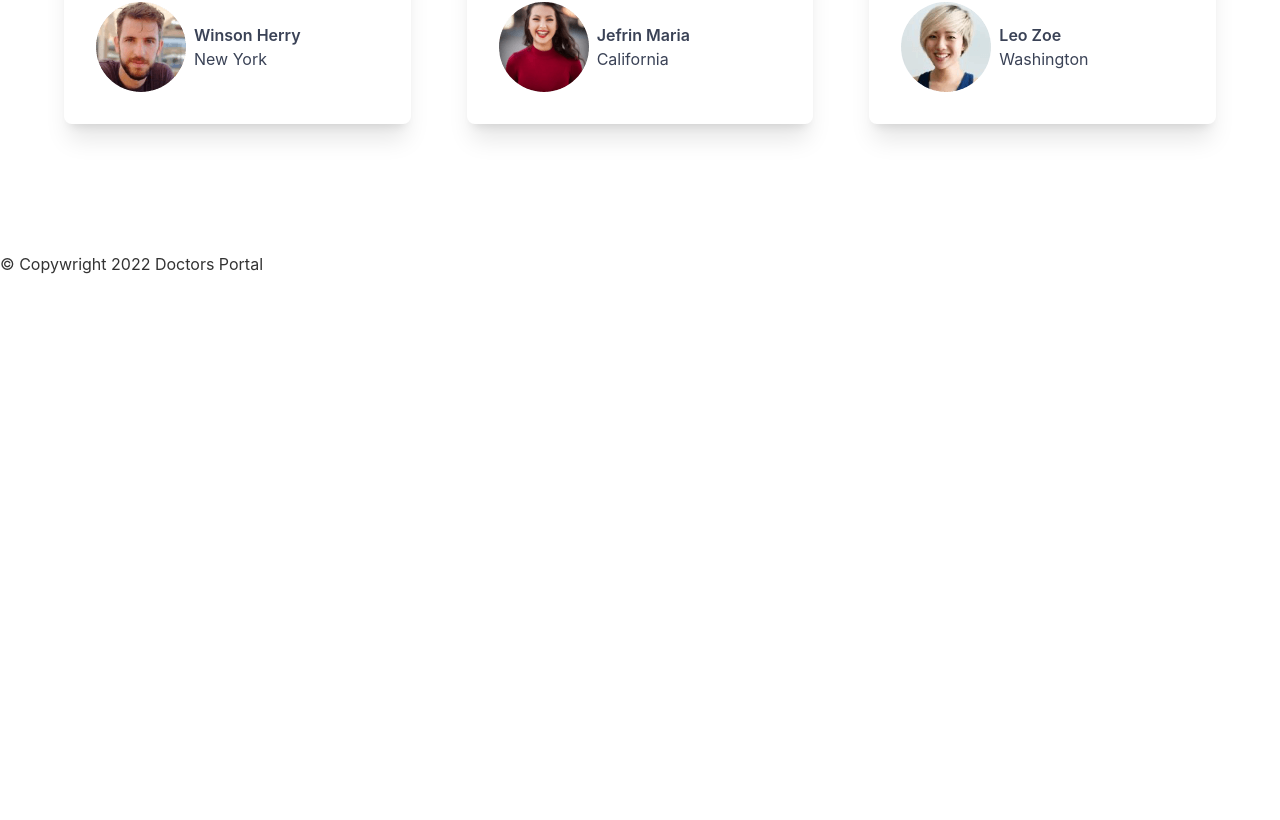
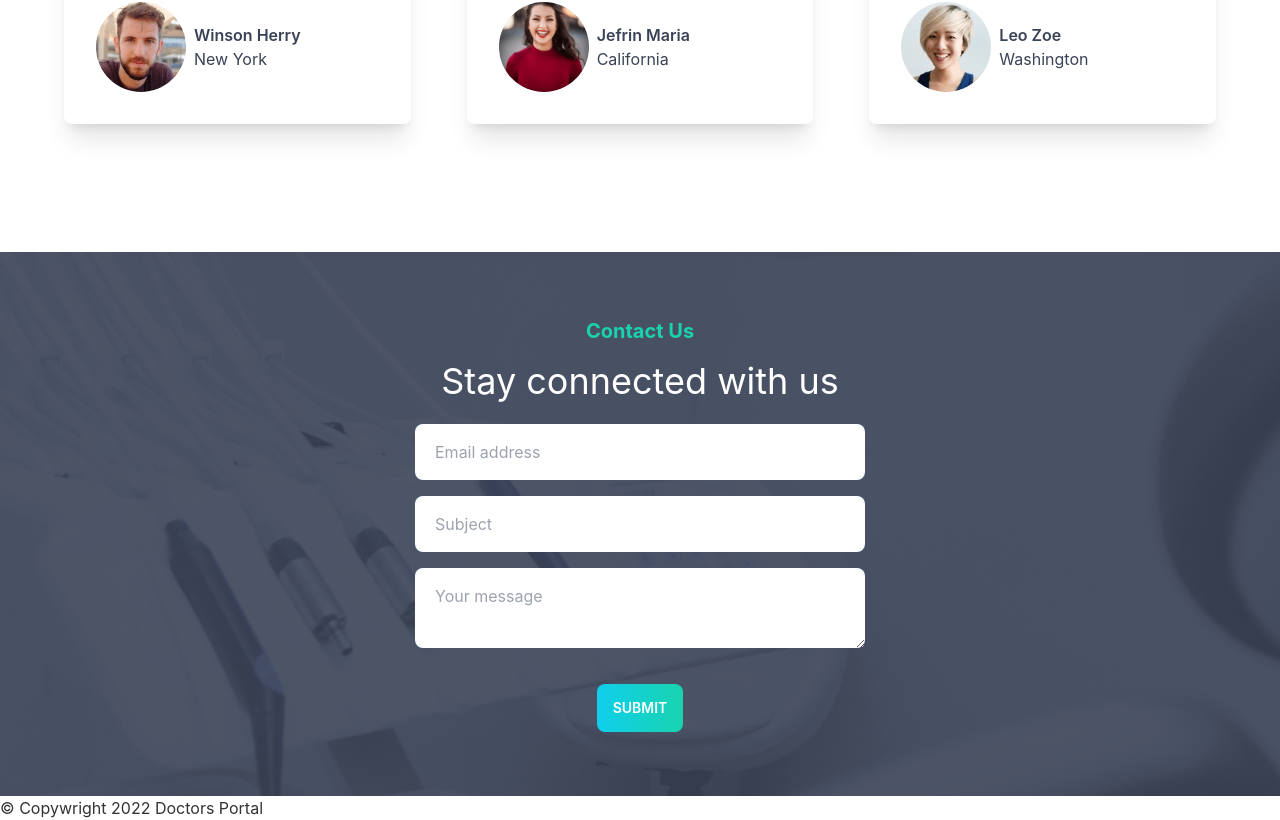
Before and after one commit to hnMurshed/doctors-portal-client, a React (Create React App) app: page / in a window 1280 px wide. Shown: the part 3526-4346 px from the top of the page. Before the commit the page ends 3802 px from the top, so only its background shows below. Built offline with nearby package versions, Linux system fonts and the light colour scheme.

Commit message:
contact form added on home page

```diff
--- a/package.json
+++ b/package.json
@@ -15,6 +15,7 @@
     "daisyui": "^2.14.3",
     "react": "^18.1.0",
     "react-dom": "^18.1.0",
+    "react-hook-form": "^7.31.1",
     "react-icons": "^4.3.1",
     "react-router-dom": "^6.3.0",
     "react-scripts": "5.0.1",
--- a/src/pages/home/Contact/Contact.js
+++ b/src/pages/home/Contact/Contact.js
@@ -1,13 +1,33 @@
 import React from 'react';
+import { useForm } from 'react-hook-form';
+import contactBg from '../../../assets/images/appointment.png';
+
+const contactStyle = {
+    background: `url('${contactBg}')`,
+    backgroundPosition: 'cover',
+    backgroundRepeat: 'no-repeat',
+}
 
 const Contact = () => {
+    const { register, handleSubmit } = useForm();
+    const onSubmit = (data, event) => {
+        console.log(data);
+        event.target.reset();
+    };
     return (
-        <div>
-            <h5 className='text-center capitalize text-secondary text-[20px] font-bold mb-2'>Contact Us</h5>
-            <h1 className="text-[36px]">Stay connected with us</h1>
-            <form>
-
-            </form>
+        <div style={contactStyle} className='py-16'>
+            <div className="mx-auto w-[450px]">
+                <h5 className='text-center capitalize text-secondary text-[20px] font-bold mb-2'>Contact Us</h5>
+                <h1 className="text-[36px] text-white text-center">Stay connected with us</h1>
+                <form onSubmit={handleSubmit(onSubmit)}>
+                    <input type='email' placeholder='Email address' className='block w-full mt-4 py-4 px-5 rounded-lg' {...register("email", { required: true })} />
+                    <input type='text' placeholder='Subject' className='block w-full mt-4 py-4 px-5 rounded-lg' {...register("subject")} required />
+                    <textarea placeholder='Your message' className='block w-full mt-4 py-4 px-5 rounded-lg' {...register('message')} required />
+                    <div className="text-center">
+                        <input type="submit" className="btn bg-gradient-to-l hover:bg-gradient-to-r from-secondary to-primary text-white border-0 mt-9 mx-auto" />
+                    </div>
+                </form>
+            </div>
         </div>
     );
 };
--- a/src/pages/home/Home/Home.js
+++ b/src/pages/home/Home/Home.js
@@ -1,4 +1,5 @@
 import React from 'react';
+import Contact from '../Contact/Contact';
 import Appointment from '../Appointment/Appointment';
 import Benner from '../Benner/Benner';
 import Exceptional from '../Exceptional/Exceptional';
@@ -15,6 +16,7 @@ const Home = () => {
             <Exceptional></Exceptional>
             <Appointment></Appointment>
             <Testimonials></Testimonials>
+            <Contact></Contact>
         </div>
     );
 };
```
Also changed, not shown: 1 other file (tests, documents, lock files or other folders).
